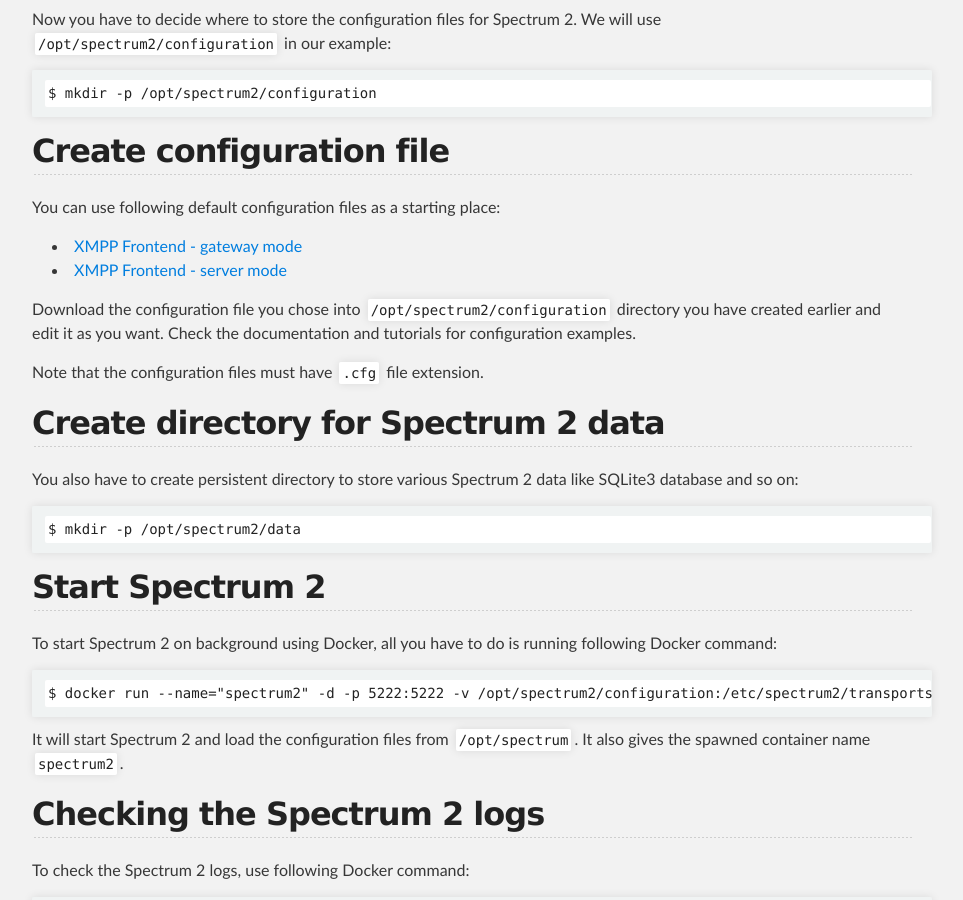
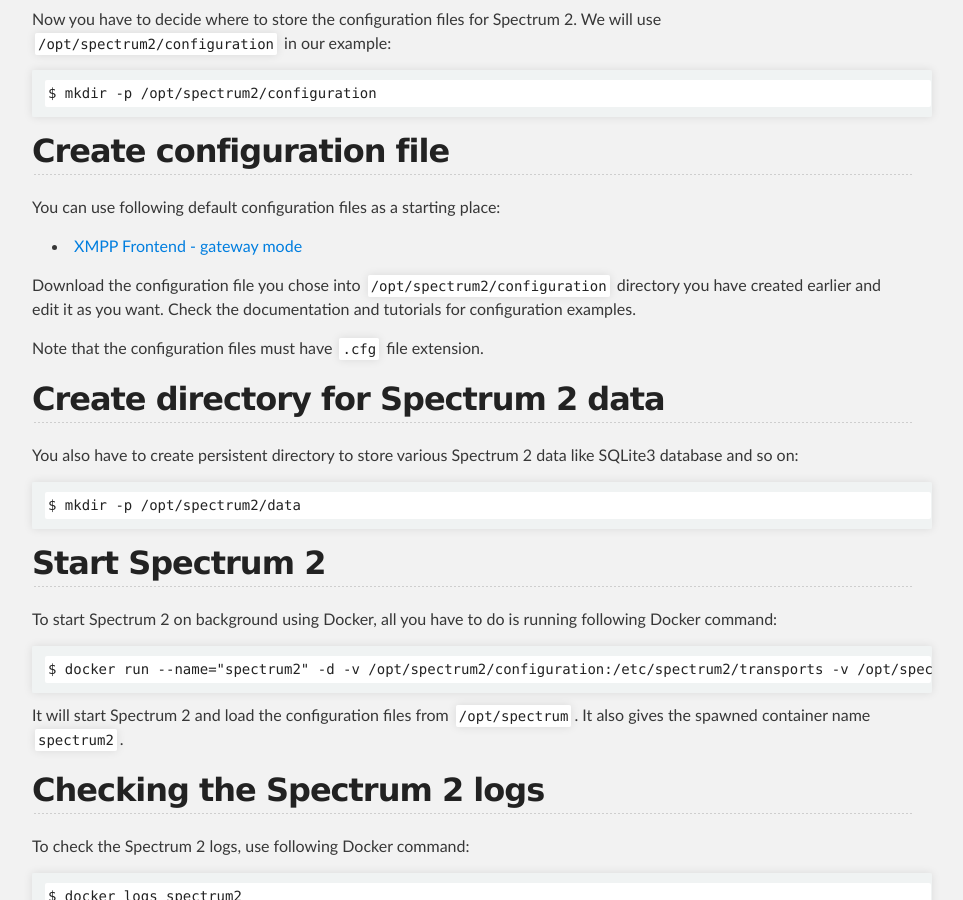
Before and after one commit to SpectrumIM/spectrum2, a Jekyll site: the page built from documentation/installation/docker.md, in a window 1280 px wide and 900 px high, scrolled down 839 px. Shown: the whole window, without its empty margins (168-1131 px from the left). Built offline with Jekyll 4.4.1, drawn with Linux system fonts in a browser that asks for light colours.

Commit message:
Drop server mode from Docker installation documentation

```diff
--- a/documentation/installation/docker.md
+++ b/documentation/installation/docker.md
@@ -36,7 +36,6 @@
 You can use following default configuration files as a starting place:
 
 * [XMPP Frontend - gateway mode](https://github.com/hanzz/spectrum2/blob/master/spectrum/src/sample2_gateway.cfg)
-* [XMPP Frontend - server mode](https://github.com/hanzz/spectrum2/blob/master/spectrum/src/sample.cfg)
 
 Download the configuration file you chose into `/opt/spectrum2/configuration` directory you have created earlier and edit it as you want. Check the documentation and tutorials for configuration examples.
 
@@ -52,7 +51,7 @@
 
 To start Spectrum 2 on background using Docker, all you have to do is running following Docker command:
 
-	$ docker run --name="spectrum2" -d -p 5222:5222 -v /opt/spectrum2/configuration:/etc/spectrum2/transports -v /opt/spectrum2/data:/var/lib/spectrum2 spectrum2/spectrum2
+	$ docker run --name="spectrum2" -d -v /opt/spectrum2/configuration:/etc/spectrum2/transports -v /opt/spectrum2/data:/var/lib/spectrum2 spectrum2/spectrum2
 
 It will start Spectrum 2 and load the configuration files from `/opt/spectrum`. It also gives the spawned container name `spectrum2`.
 
```
